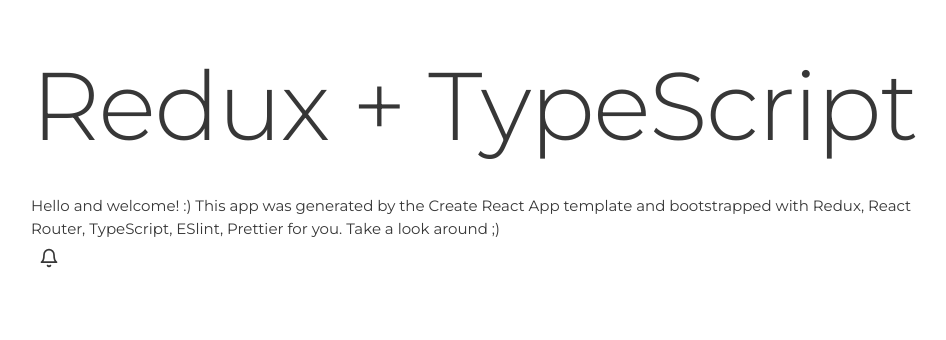
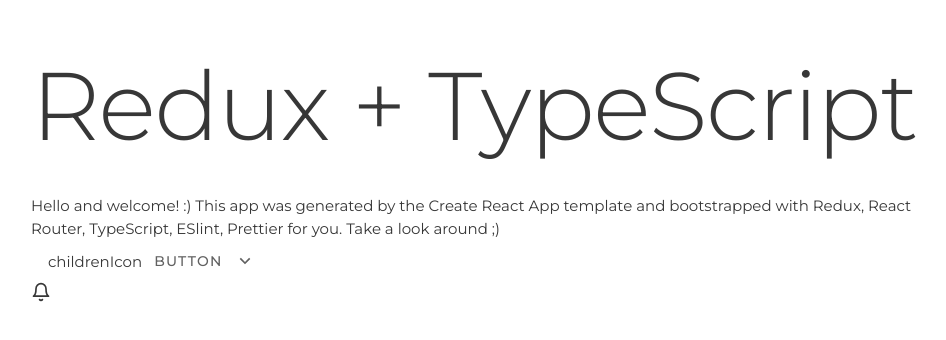
Before and after one commit to kedeinroga/get-that-home, a React (Create React App) app in the folder get-that-home/: page / in a window 1280 px wide. Shown: the top 340 px of the page, without its empty margins (161-1107 px from the left). Built offline with nearby package versions, Linux system fonts and the light colour scheme.

Commit message:
I created an icon component with styles too

```diff
--- a/get-that-home/src/components/Button.tsx
+++ b/get-that-home/src/components/Button.tsx
@@ -1,11 +1,12 @@
 import styled from '@emotion/styled'
 import React, { ReactNode } from 'react'
-import { RiUserLine, RiArrowDownSLine } from 'react-icons/ri'
+import { RiArrowDownSLine } from 'react-icons/ri'
 import { FiBell } from 'react-icons/fi'
 import { colors, TextButton } from '../ui'
 
 interface IProps {
   children: ReactNode
+  childrenIcon: string
   icon: boolean
   secundary: boolean
   disabled: boolean
@@ -19,7 +20,8 @@
   border-radius: 16px;
   background-color: transparent;
 
-  :active, :focus {
+  :active,
+  :focus {
     background-color: transparent;
   }
 
@@ -99,9 +101,20 @@
 `
 
 export default function Button(props: IProps) {
-  const { children, icon, secundary, disabled, ghost, large, small } = props
+  const {
+    children,
+    childrenIcon,
+    icon,
+    secundary,
+    disabled,
+    ghost,
+    large,
+    small,
+  } = props
+
   return (
     <StyledButton
+      childrenIcon={childrenIcon}
       icon={icon}
       secundary={secundary}
       disabled={disabled}
@@ -111,7 +124,7 @@
     >
       {icon === false && (
         <div>
-          <RiUserLine />
+          childrenIcon
           <TextButton>{children}</TextButton>
           <RiArrowDownSLine />
         </div>
--- /dev/null
+++ b/get-that-home/src/components/Icon.tsx
@@ -0,0 +1,21 @@
+import React, { ReactNode } from 'react'
+import styled from '@emotion/styled'
+
+interface IProps {
+  children: ReactNode
+}
+
+const StyledIcon = styled.i`
+  width: fit-content;
+  height: fit-content;
+  display: grid;
+  place-items: center;
+  & > svg {
+    font-size: 20px;
+  }
+`
+
+export default function Icon(props: IProps) {
+  const { children } = props
+  return <StyledIcon>{children}</StyledIcon>
+}
--- a/get-that-home/src/pages/Home.tsx
+++ b/get-that-home/src/pages/Home.tsx
@@ -1,5 +1,7 @@
 import React, { Fragment } from 'react'
+import { FiBell } from 'react-icons/fi'
 import Button from '../components/Button'
+import Icon from '../components/Icon'
 
 export const Home: React.FC = () => {
   return (
@@ -11,7 +13,8 @@
         Prettier for you. Take a look around ;)
       </p>
       <Button
-        icon
+        childrenIcon="RiUserLine"
+        icon={false}
         secundary
         disabled={false}
         ghost
@@ -20,6 +23,9 @@
       >
         Button
       </Button>
+      <Icon>
+        <FiBell />
+      </Icon>
     </Fragment>
   )
 }
```
